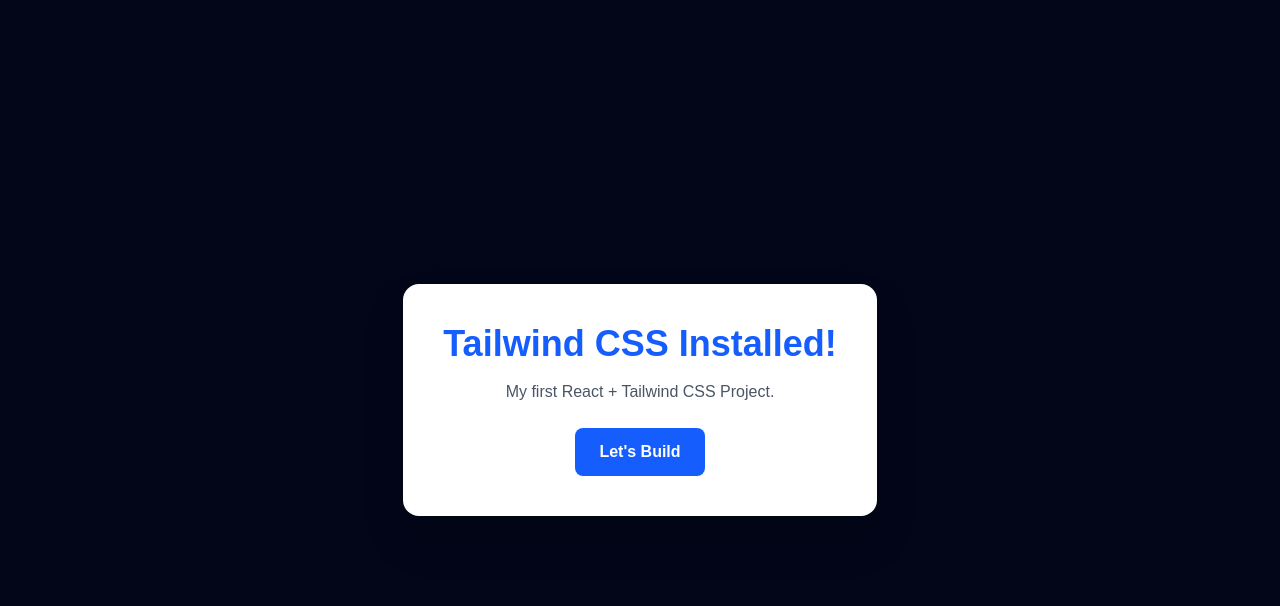
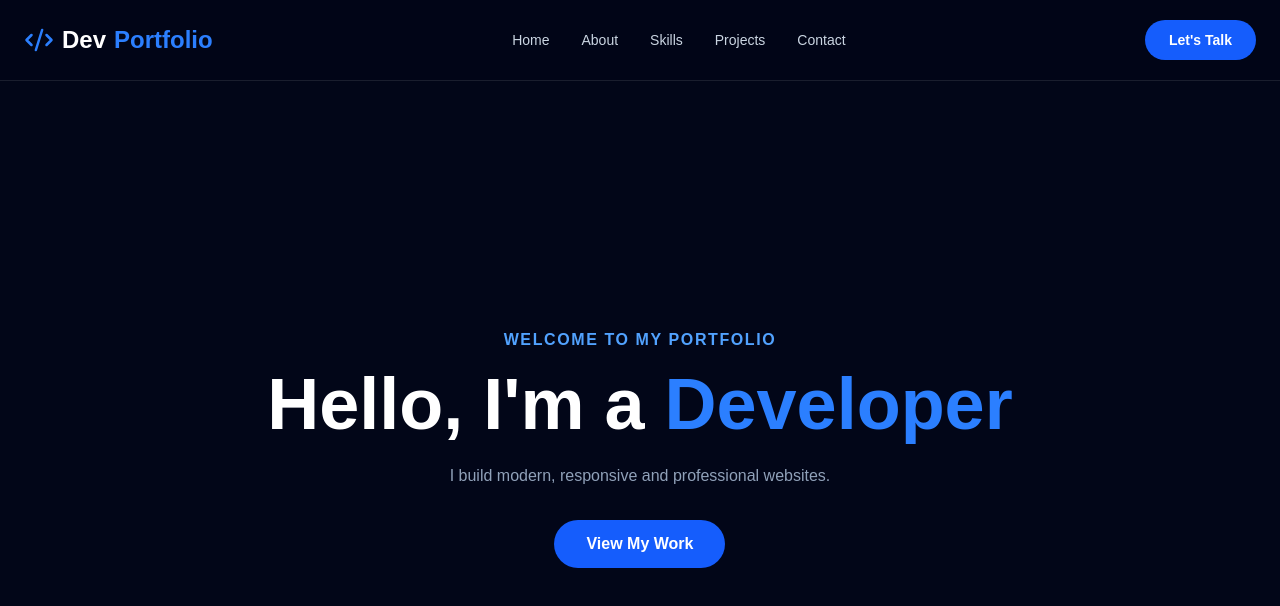
Before and after one commit to Nipa26/developer_portfolio, a React (Vite) app: page / in a window 1280 px wide. Shown: the top 606 px of the page. Built offline with nearby package versions, Linux system fonts and the light colour scheme.

Commit message:
Create responsive portfolio navbar

```diff
--- a/src/App.jsx
+++ b/src/App.jsx
@@ -1,15 +1,30 @@
+import Navbar from './components/Navbar';
+
 function App() {
     return (
-        <div className="flex min-h-screen items-center justify-center bg-slate-950 p-6">
-            <div className="rounded-2xl bg-white p-10 text-center shadow-2xl">
-                <h1 className="text-4xl font-bold text-blue-600">Tailwind CSS Installed!</h1>
+        <div className="min-h-screen bg-slate-950">
+            <Navbar />
 
-                <p className="mt-4 text-gray-600">My first React + Tailwind CSS Project.</p>
+            <main id="home" className="flex min-h-screen items-center justify-center px-6 pt-24">
+                <div className="text-center">
+                    <p className="mb-4 font-semibold tracking-widest text-blue-400">WELCOME TO MY PORTFOLIO</p>
 
-                <button className="mt-6 rounded-lg bg-blue-600 px-6 py-3 font-semibold text-white transition hover:bg-blue-700">
-                    Let's Build
-                </button>
-            </div>
+                    <h1 className="text-4xl font-bold text-white md:text-7xl">
+                        Hello, I'm a <span className="text-blue-500">Developer</span>
+                    </h1>
+
+                    <p className="mx-auto mt-6 max-w-xl text-slate-400">
+                        I build modern, responsive and professional websites.
+                    </p>
+
+                    <a
+                        href="#projects"
+                        className="mt-8 inline-block rounded-full bg-blue-600 px-8 py-3 font-semibold text-white transition hover:bg-blue-700"
+                    >
+                        View My Work
+                    </a>
+                </div>
+            </main>
         </div>
     );
 }
--- /dev/null
+++ b/src/components/Navbar.jsx
@@ -0,0 +1,77 @@
+import { Code2, Menu, X } from 'lucide-react';
+import { useState } from 'react';
+
+const navLinks = [
+    { name: 'Home', href: '#home' },
+    { name: 'About', href: '#about' },
+    { name: 'Skills', href: '#skills' },
+    { name: 'Projects', href: '#projects' },
+    { name: 'Contact', href: '#contact' },
+];
+
+function Navbar() {
+    const [isOpen, setIsOpen] = useState(false);
+
+    return (
+        <header className="fixed top-0 z-50 w-full border-b border-white/10 bg-slate-950/90 backdrop-blur-xl">
+            <nav className="mx-auto flex max-w-7xl items-center justify-between px-6 py-5">
+                {/* Logo */}
+                <a href="#home" className="flex items-center gap-2 text-2xl font-bold text-white">
+                    <Code2 className="text-blue-500" size={30} />
+                    Dev<span className="text-blue-500">Portfolio</span>
+                </a>
+
+                {/* Desktop Menu */}
+                <div className="hidden items-center gap-8 md:flex">
+                    {navLinks.map((link) => (
+                        <a
+                            key={link.name}
+                            href={link.href}
+                            className="text-sm font-medium text-slate-300 transition hover:text-blue-400"
+                        >
+                            {link.name}
+                        </a>
+                    ))}
+                </div>
+
+                {/* Contact Button */}
+                <a
+                    href="#contact"
+                    className="hidden rounded-full bg-blue-600 px-6 py-2.5 text-sm font-semibold text-white transition hover:bg-blue-700 md:block"
+                >
+                    Let's Talk
+                </a>
+
+                {/* Mobile Button */}
+                <button
+                    onClick={() => setIsOpen(!isOpen)}
+                    className="text-white md:hidden"
+                    aria-label="Toggle navigation menu"
+                    aria-expanded={isOpen}
+                >
+                    {isOpen ? <X size={28} /> : <Menu size={28} />}
+                </button>
+            </nav>
+
+            {/* Mobile Menu */}
+            {isOpen && (
+                <div className="border-t border-white/10 bg-slate-950 px-6 py-5 md:hidden">
+                    <div className="flex flex-col gap-5">
+                        {navLinks.map((link) => (
+                            <a
+                                key={link.name}
+                                href={link.href}
+                                onClick={() => setIsOpen(false)}
+                                className="font-medium text-slate-300 transition hover:text-blue-400"
+                            >
+                                {link.name}
+                            </a>
+                        ))}
+                    </div>
+                </div>
+            )}
+        </header>
+    );
+}
+
+export default Navbar;
```
